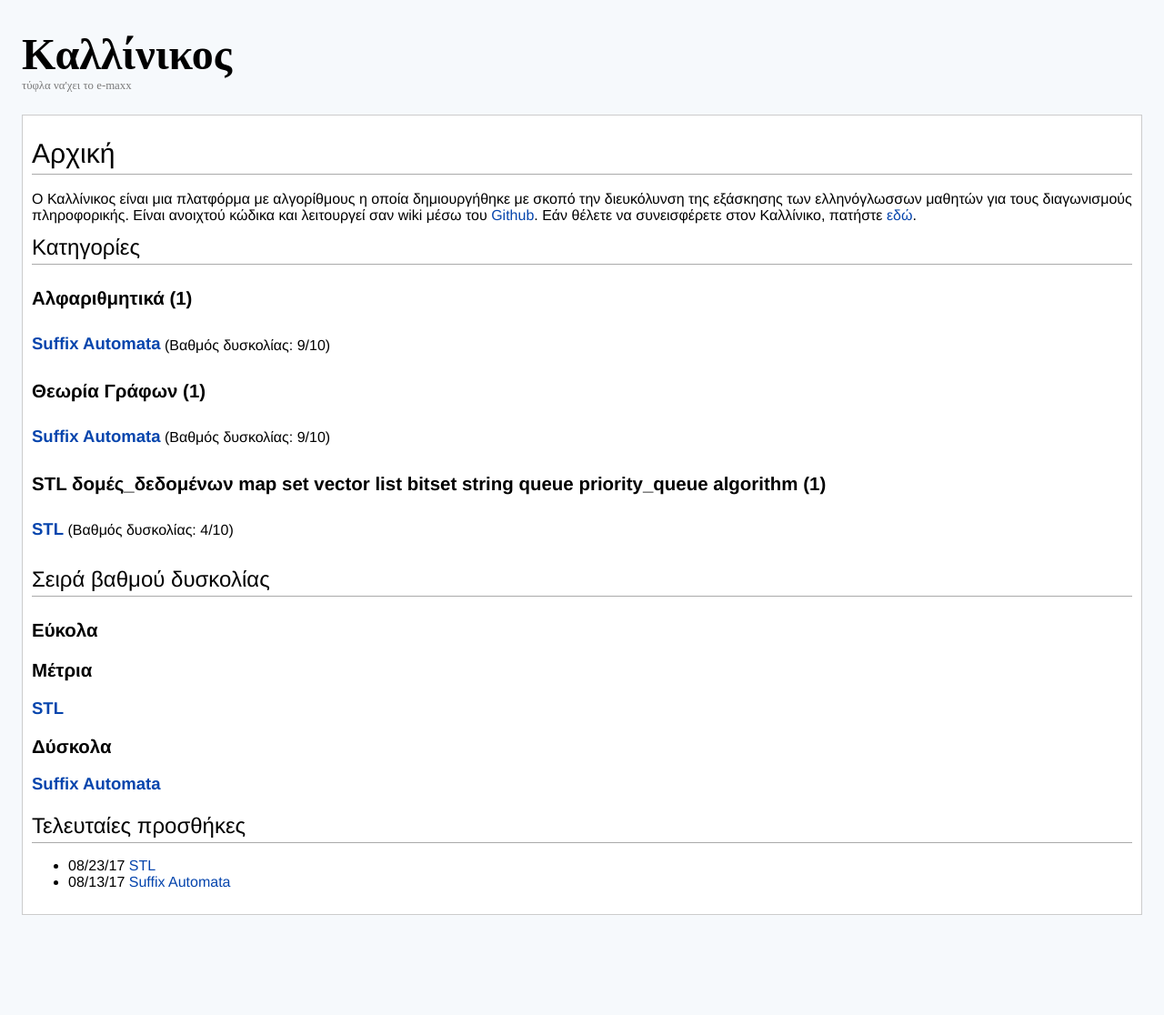
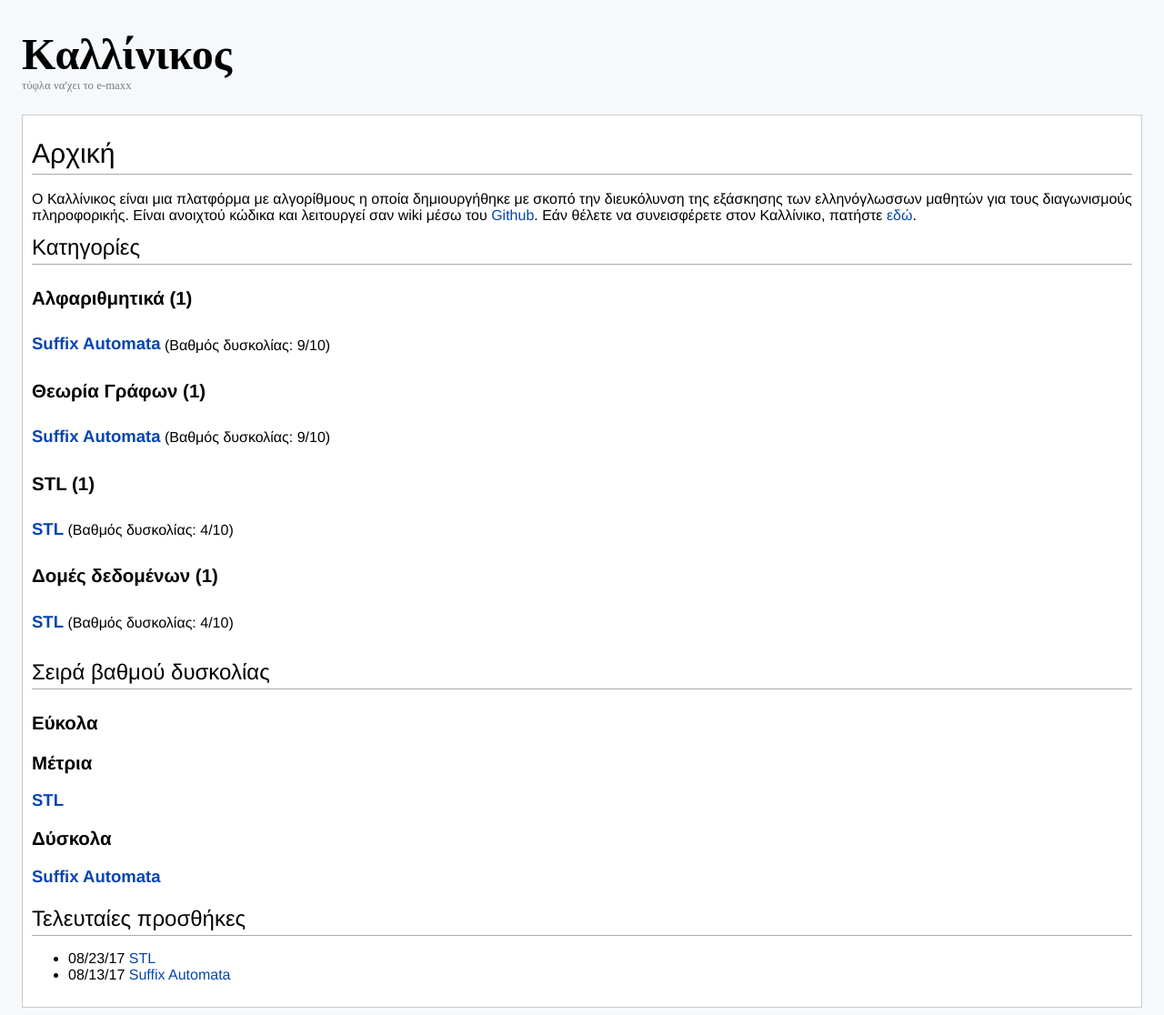
Before and after one commit to kallinikos/kallinikos.github.io, a Jekyll site: the page built from index.html, in a window 1280 px wide. Shown: the whole page at 91% size. Built offline with Jekyll 4.4.1, drawn with Linux system fonts in a browser that asks for light colours; before the commit the page ends 1014 px from its top, so only the background shows below that.

Commit message:
Corrected tags

```diff
--- a/_posts/2017-08-23-STL.md
+++ b/_posts/2017-08-23-STL.md
@@ -1,7 +1,7 @@
 ---
 title: "STL"
 layout: post
-tags: [STL δομές_δεδομένων map set vector list bitset string queue priority_queue algorithm]
+tags: [STL, Δομές δεδομένων]
 category: 4
 comments: true
 ---
```
